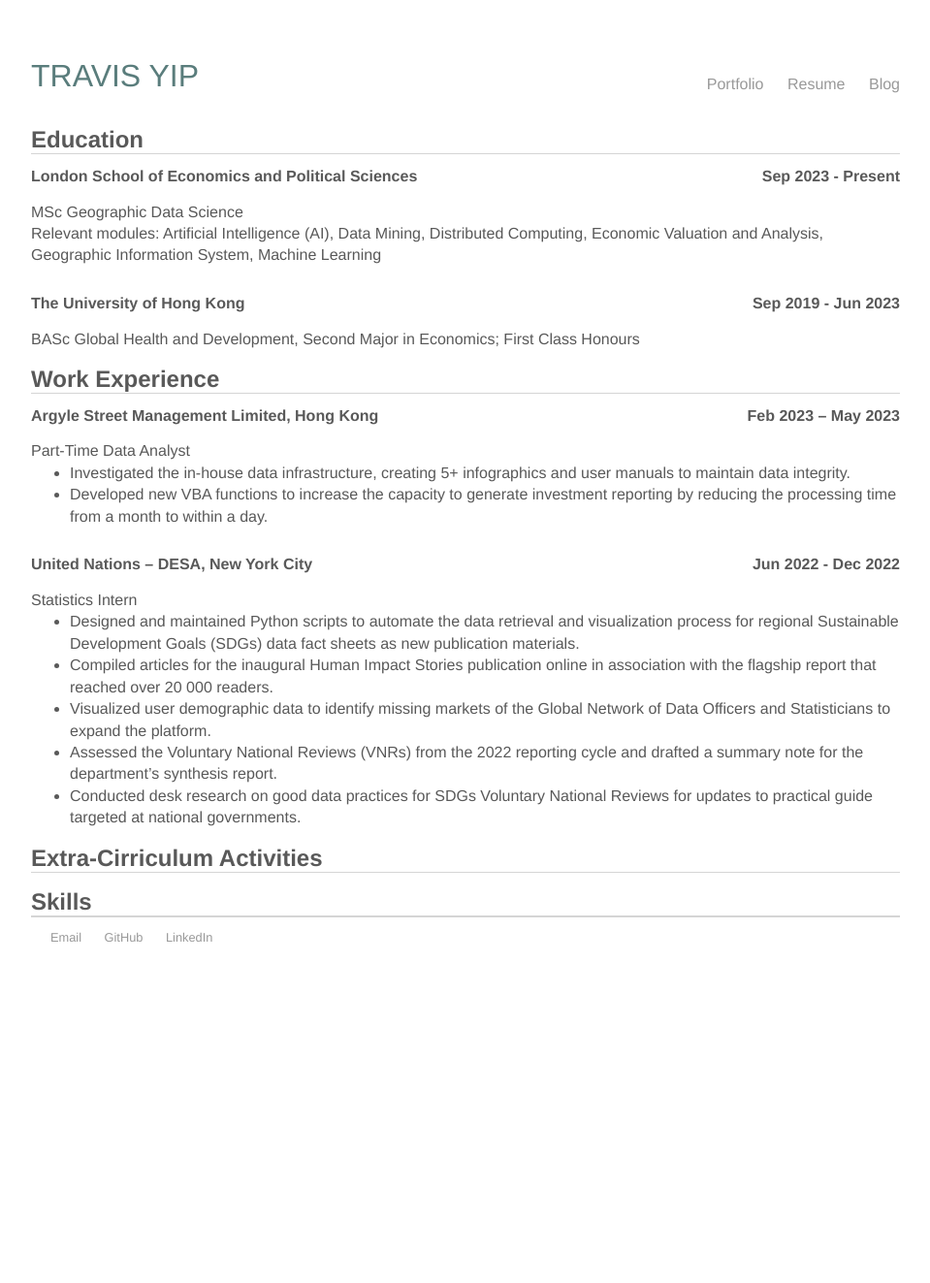
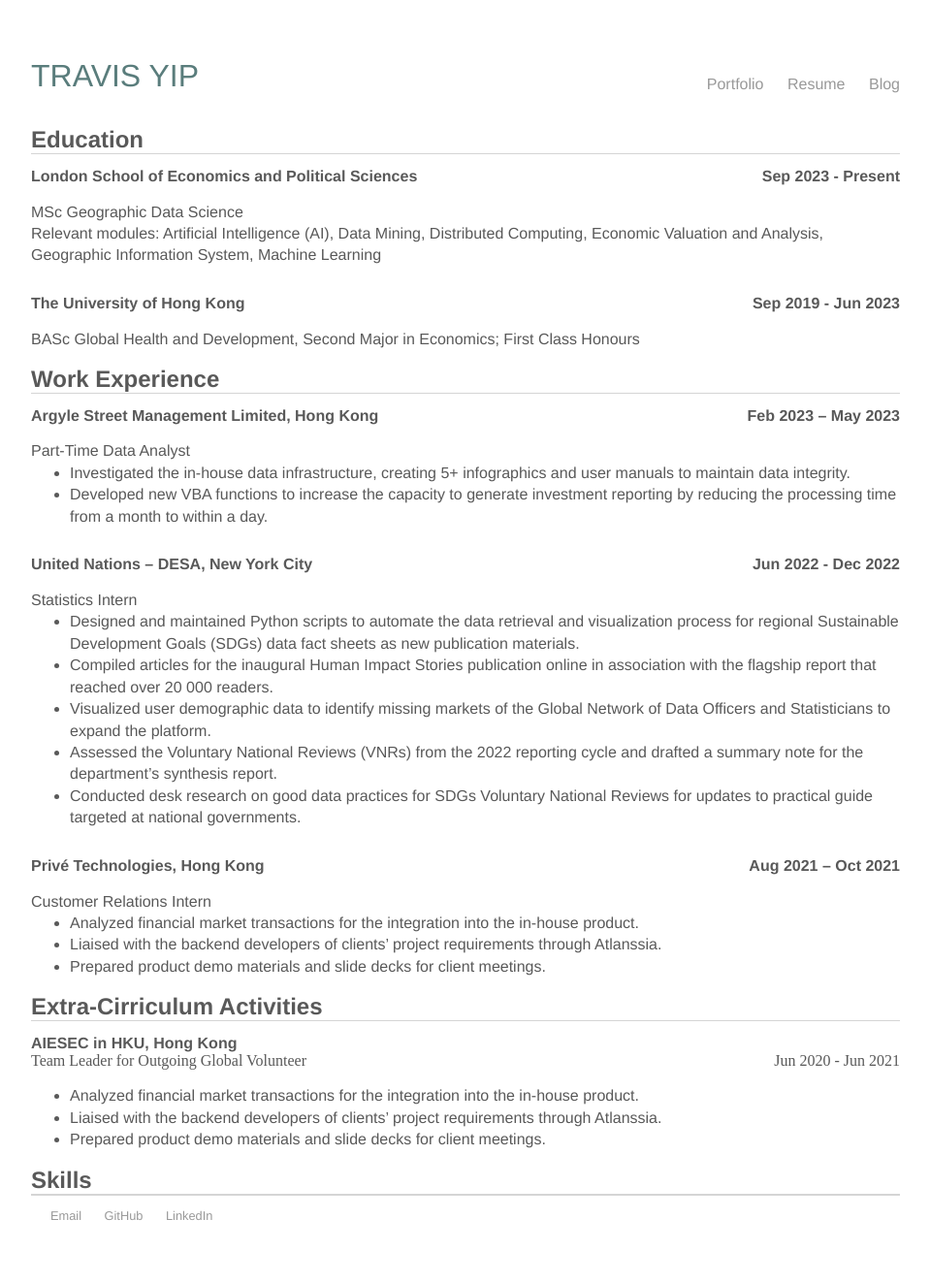
Before and after one commit to cwtravisyip/cwtravisyip.github.io, a Jekyll site: the page built from resume/index.html, in a window 1280 px wide. Shown: the whole page at 97% size, without its empty margins (160-1119 px from the left). Built offline with Jekyll 4.4.1, drawn with Linux system fonts in a browser that asks for light colours; before the commit the page ends 1036 px from its top, so only the background shows below that.

Commit message:
Update resume content

```diff
--- a/resume/index.html
+++ b/resume/index.html
@@ -53,8 +53,37 @@
 		<li>Conducted desk research on good data practices for SDGs Voluntary National Reviews for updates to practical guide targeted at national governments.</li>
 	</ul>
 
+	<header style="margin-bottom:0px">
+		<h2 class="resume">Privé Technologies, Hong Kong</h2>
+		<h2 class="resume">Aug 2021 – Oct 2021</h2>
+	</header>
+
+	<p style="margin-bottom:0px;color:#595959">
+		Customer Relations Intern
+	</p>
+	<ul style="margin-top:0px;color:#595959"">
+		<li>Analyzed financial market transactions for the integration into the in-house product.</li>
+		<li>Liaised with the backend developers of clients’ project requirements through Atlanssia.</li>
+		<li>Prepared product demo materials and slide decks for client meetings.</li>
+	</ul>
+
 	<!-- Extra-Cirriculum Block-->
 	<h1 class="resume">Extra-Cirriculum Activities</h1>
+	<header style="margin-bottom:0px">
+		<h2 class="resume">AIESEC in HKU, Hong Kong</h2>
+	</header>
+
+	<header>
+		<div style="margin-bottom:0px;color:#595959">Team Leader for Outgoing Global Volunteer</div>
+		<div style="margin-bottom:0px;color:#595959">Jun 2020 - Jun 2021</div>
+	</header>
+
+	</p>
+	<ul style="margin-top:0px;color:#595959"">
+		<li>Analyzed financial market transactions for the integration into the in-house product.</li>
+		<li>Liaised with the backend developers of clients’ project requirements through Atlanssia.</li>
+		<li>Prepared product demo materials and slide decks for client meetings.</li>
+	</ul>
 
 	<!-- Skills Block-->
 	<h1 class="resume">Skills</h1>
```
